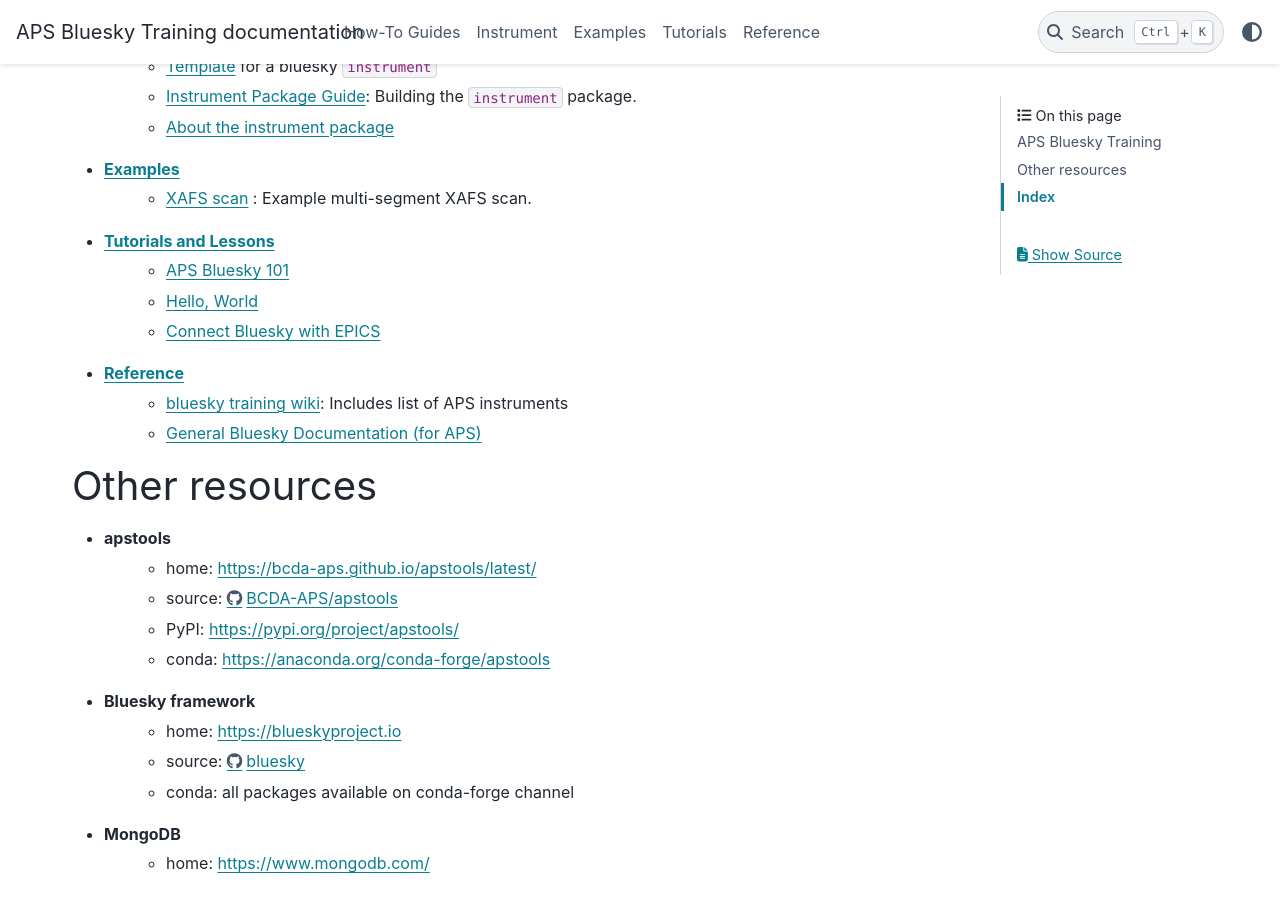
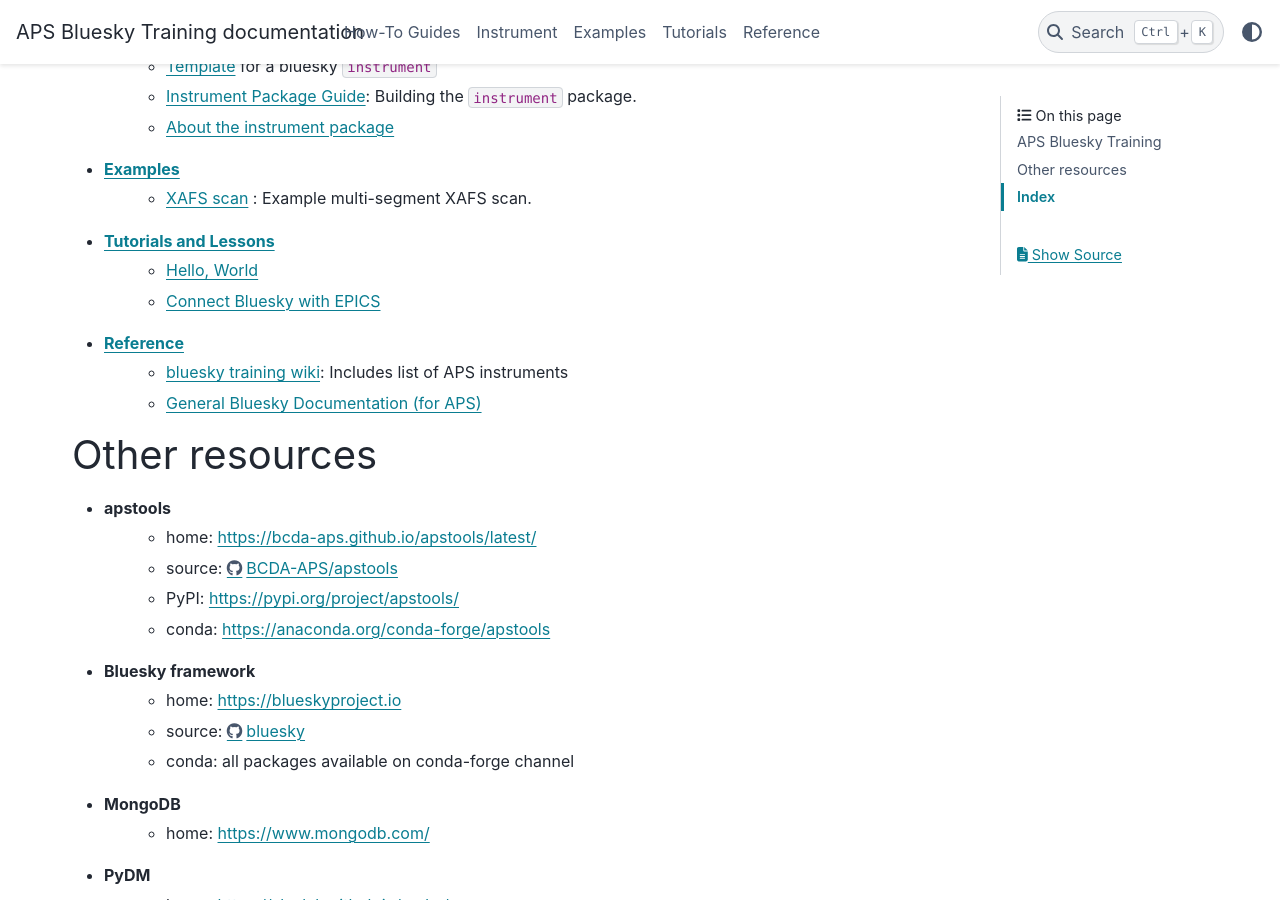
Before and after one commit to BCDA-APS/bluesky_training, a Sphinx documentation site: the page built from docs/source/index.rst, in a window 1280 px wide and 900 px high, scrolled down 351 px. Built offline with Sphinx 7.4.7 and the PyData theme 0.15.4, drawn with Linux system fonts in a browser that asks for light colours.

Commit message:
Update index.rst

```diff
--- a/docs/source/index.rst
+++ b/docs/source/index.rst
@@ -28,7 +28,6 @@
 - :ref:`examples`
    - `XAFS scan <https://bcda-aps.github.io/bluesky_training/example/_xafs_scan.html>`_ : Example multi-segment XAFS scan.
 - :ref:`Tutorials and Lessons <tutorials>`
-   - `APS Bluesky 101 <https://bcda-aps.github.io/bluesky_training/tutor/aps101.html>`_
    - `Hello, World <https://bcda-aps.github.io/bluesky_training/tutor/_hello_world.html>`_
    - `Connect Bluesky with EPICS <https://bcda-aps.github.io/bluesky_training/tutor/connect_epics.html>`_
 - :ref:`reference`
```
